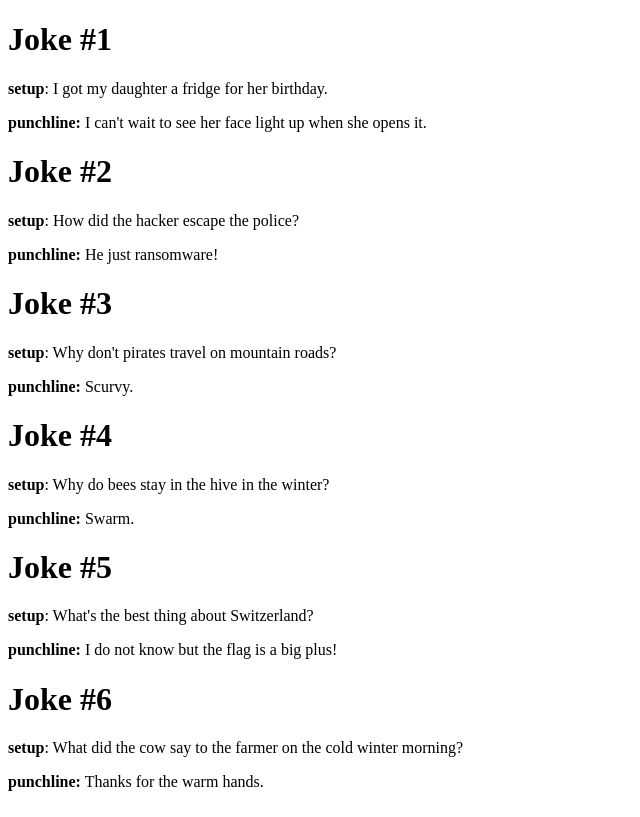
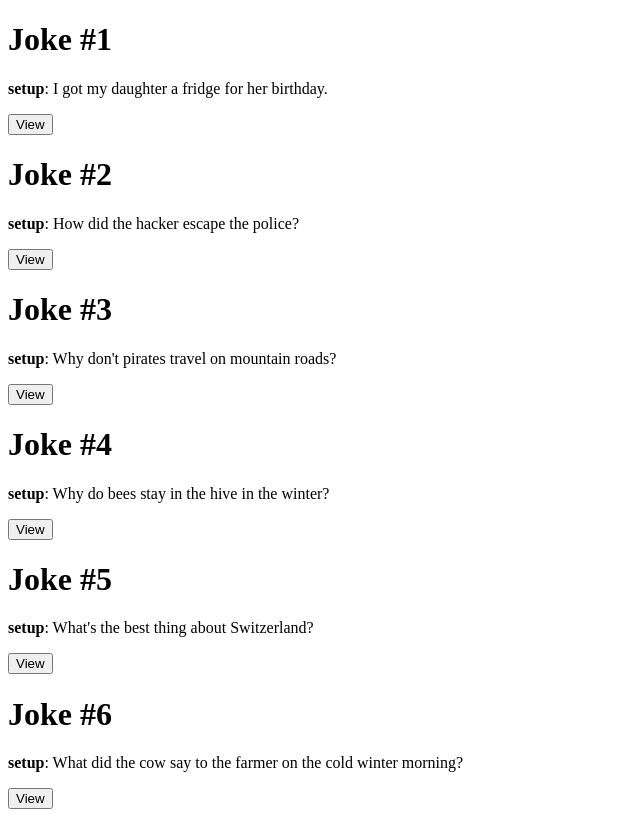
Before and after one commit to danielatego/props, a React (Create React App) app: page / in a window 1280 px wide. Shown: the whole page, without its empty margins (0-640 px from the left). Built offline with nearby package versions, Linux system fonts and the light colour scheme.

Commit message:
toggling views using useState

```diff
--- a/src/App.js
+++ b/src/App.js
@@ -7,6 +7,7 @@ export default function App(){
             <Jokes number={joke.Number}
                     setup= {joke.Setup}
                     punchline ={joke.Punchline}
+                    key = {joke.Number}
             />
             )
     })
--- a/src/components/jokes.js
+++ b/src/components/jokes.js
@@ -1,10 +1,18 @@
+import React from "react";
 export default function Jokes(props) {
 
+    const[isShown, setIsShown]= React.useState(false)
+     function Shown(){
+        setIsShown(rada=>!rada)
+     }
+     console.log(isShown)
     return(
         <>
         <h1>Joke #{props.number}</h1>
         <p><strong>setup</strong>: {props.setup}</p>
-        <p> <strong>punchline:</strong> {props.punchline}</p>
+        {isShown ? <p> <strong>punchline:</strong> {props.punchline}</p> : '' }
+        <button onClick={Shown}>View</button>
+
         </>
 
     )
```
